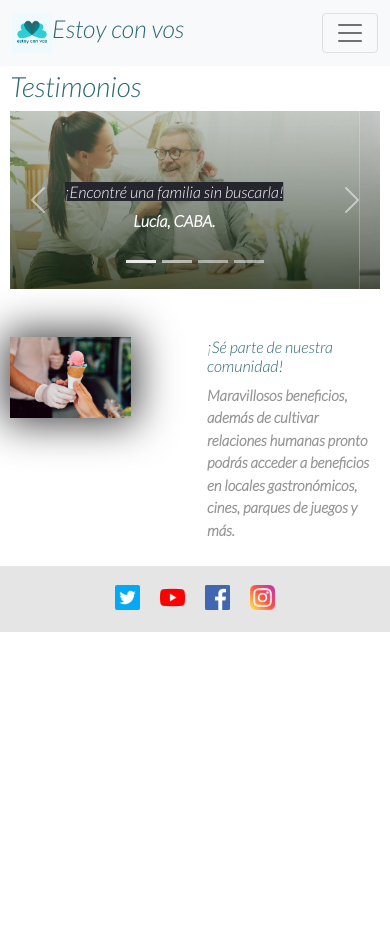
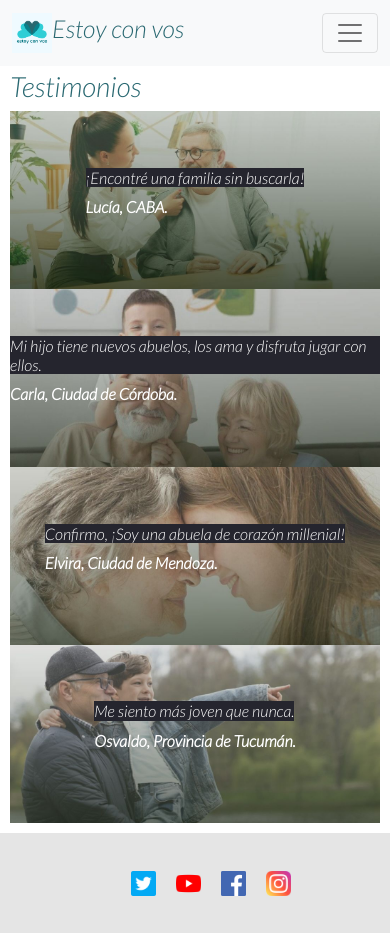
Before and after one commit to jorgelinapv/estoy_con_vos, a website: page testimonios.html in a window 390 px wide. Before the commit the page ends 844 px from the top, so only its background shows below. Drawn offline with nearby package versions, Linux system fonts and the light colour scheme.

Commit message:
cambios generales

```diff
--- a/scss/_tipografia.scss
+++ b/scss/_tipografia.scss
@@ -43,7 +43,6 @@ h1, h2, h3, h5, .marca, .showTerminos{
             color: #959595;
             margin-bottom: 15px;
         }
-
     }
 }
 
--- a/scss/estilos.scss
+++ b/scss/estilos.scss
@@ -28,6 +28,17 @@ ul li a:hover{
     box-shadow: 0 0 20px 5px #000000c0;
 }
 
+#carouselTestimonios {
+    height: fit-content;
+    @media (max-width: 991px) {
+        display: none;
+    }
+}
+
+.testimonio {
+
+}
+
 @media only screen and (min-width: 269px) and (max-width: 991px){
     .foto_testimonios {
         background-image: url(../images/icecream_cel.jpg);
@@ -53,25 +64,49 @@ ul li a:hover{
     width: 60%;
 }
 
+.carousel-inner {
+    height: 80vh !important;
+    .carousel-item {
+        height: 80vh !important;
+        background-repeat: no-repeat;
+        background-size: cover;
+    }
+    .carousel-item:nth-child(1) {
+        background-image: url('../images/image3.jpg');
+    }
+    .carousel-item:nth-child(2) {
+        background-image: url('../images/image5.jpg');
+    }
+    .carousel-item:nth-child(3) {
+        background-image: url('../images/image6.jpg');
+    }
+    .carousel-item:nth-child(4) {
+        background-image: url('../images/image7.jpg');
+    }
+}
+
+.testimonios-mobil {
+    display: none;
+    @media (max-width: 991px) {
+        display: block;
+    }
+}
+
 footer{
-    bottom: 0;
-    left: 0;
-    right: 0;
     width: 100%;
-    display: block;
-    align-self: flex-end;
+    height: 100px;
+    background: $footer;
     div.social-media-links{
-        background: $footer;
+        height: 100%;
         overflow: hidden;
-        padding-bottom: 4px;
-        text-align: center;
+        display: flex;
+        justify-content: center;
+        align-items: center;
         ul{
             margin: 0;
-            padding: 10px;
         }
         li{
             display: inline;
-            padding: 20px;
             margin: 0;
             padding: 0;
         }
@@ -82,12 +117,12 @@ footer{
             display: inline-block;
             position: relative;
             transition: .2s ease-in;
+            img{
+              width: 25px;
+            }
         }
         a:hover{
 			transform: translateY(-4px);
         }
-        img{
-          width: 25px;
-        }
     }
 }
--- a/testimonios.html
+++ b/testimonios.html
@@ -57,7 +57,8 @@
     </nav>
   </header>
   <main>
-    <section>
+    <!-- Carusel -->
+    <section class="col-12">
       <div class="container-fluid-center">
         <h1>Testimonios</h1>
         <div id="carouselTestimonios" class="carousel slide" data-bs-ride="carousel">
@@ -73,28 +74,24 @@
           </div>
           <div class="carousel-inner">
             <div class="carousel-item active">
-              <img src="images/image3.jpg" alt="testimonios_exito" class="d-block w-100">
               <div class="carousel-caption d-block testimonio">
                 <h5>¡Encontré una familia sin buscarla!</h5>
                 <p>Lucía, CABA.</p>
               </div>
             </div>
             <div class="carousel-item">
-              <img src="images/image5.jpg" class="d-block w-100" alt="nietos">
               <div class="carousel-caption d-block testimonio">
                 <h5>Mi hijo tiene nuevos abuelos, los ama y disfruta jugar con ellos. </h5>
                 <p>Carla, Ciudad de Córdoba.</p>
               </div>
             </div>
             <div class="carousel-item">
-              <img src="images/image6.jpg" class="d-block w-100" alt="millenial">
               <div class="carousel-caption d-block testimonio">
                 <h5>Confirmo, ¡Soy una abuela de corazón millenial!</h5>
                 <p>Elvira, Ciudad de Mendoza.</p>
               </div>
             </div>
             <div class="carousel-item">
-              <img src="images/image7.jpg" class="d-block w-100" alt="descubrimiento">
               <div class="carousel-caption d-block testimonio">
                 <h5>Me siento más joven que nunca.</h5>
                 <p>Osvaldo, Provincia de Tucumán.</p>
@@ -112,19 +109,46 @@
             <span class="visually-hidden">Next</span>
           </button>
         </div>
-        <br><br>
-        <div class="container-fluid-center">
-          <div class="row">
-            <div class="col-6">
-              <img src="images/icecream.jpg" alt="beneficios" class="foto_testimonios">
-            </div>
-            <div class="col-6 testimonio">
-              <h3>¡Sé parte de nuestra comunidad!</h3>
-              <p class="textSection">Maravillosos beneficios, además de cultivar relaciones humanas pronto podrás
-                acceder a
-                beneficios en locales gastronómicos, cines, parques de juegos y más.</p>
-            </div>
-          </div>
+      </div>
+    </section>
+    <!-- Testimonios Mobile -->
+    <!-- 1 bloque -->
+    <section class="col-12 testimonios-mobil">
+      <div class="col-12 position-relative d-flex justify-content-center align-items-center">
+        <img src="images/image3.jpg" class="w-100" alt="testimonios_exito">
+        <div class="position-absolute testimonio">
+          <h5>¡Encontré una familia sin buscarla!</h5>
+          <p>Lucía, CABA.</p>
+        </div>
+      </div>
+    </section>
+    <!-- 2 bloque -->
+    <section class="col-12 testimonios-mobil">
+      <div class="col-12 position-relative d-flex justify-content-center align-items-center">
+        <img src="images/image5.jpg" class="w-100" alt="nietos">
+        <div class="position-absolute testimonio">
+          <h5>Mi hijo tiene nuevos abuelos, los ama y disfruta jugar con ellos. </h5>
+          <p>Carla, Ciudad de Córdoba.</p>
+        </div>
+      </div>
+    </section>
+    <!-- 3 bloque -->
+    <section class="col-12 testimonios-mobil">
+      <div class="col-12 position-relative d-flex justify-content-center align-items-center">
+        <img src="images/image6.jpg" class="w-100" alt="millenial">
+        <div class="position-absolute testimonio">
+          <h5>Confirmo, ¡Soy una abuela de corazón millenial!</h5>
+          <p>Elvira, Ciudad de Mendoza.</p>
+        </div>
+      </div>
+    </section>
+    <!-- 4 bloque -->
+    <section class="col-12 testimonios-mobil">
+      <div class="col-12 position-relative d-flex justify-content-center align-items-center">
+        <img src="images/image7.jpg" class="w-100" alt="descubrimiento">
+        <div class="position-absolute testimonio">
+          <h5>Me siento más joven que nunca.</h5>
+          <p>Osvaldo, Provincia de Tucumán.</p>
         </div>
       </div>
     </section>
```
Also changed, not shown: css/estilos.css.
